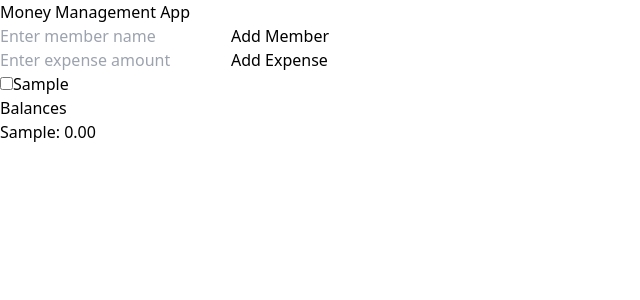
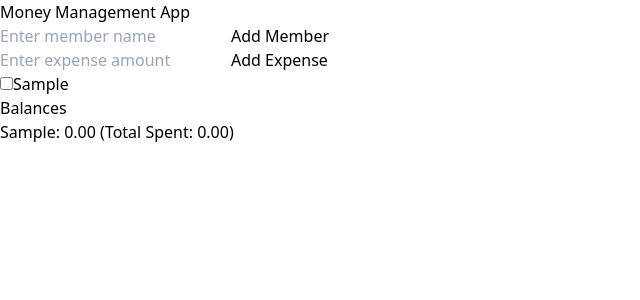
Before and after one commit to BhaveshBishnoi/money-management-equal-split-app, a React (Vite) app: page / in a window 1280 px wide. Both pictures are taken after typing "Sample" into the empty fields and a click on the button "Add Member". Shown: the top 300 px of the page, without its empty margins (0-640 px from the left). Built offline with nearby package versions, Linux system fonts and the light colour scheme.

Commit message:
added total spend

```diff
--- a/src/App.tsx
+++ b/src/App.tsx
@@ -100,7 +100,9 @@ function App() {
       <div>
         <h2 className="text-xl font-semibold text-gray-700 mb-4">Balances</h2>
         {equalizeExpenses().map(({ name, balance }) => (
-          <p key={name} className="text-gray-600">{name}: {balance.toFixed(2)}</p>
+          <p key={name} className="text-gray-600">
+            {name}: {balance.toFixed(2)} (Total Spent: {members.find(member => member.name === name)?.totalSpent.toFixed(2)})
+          </p>
         ))}
       </div>
     </div>
```
